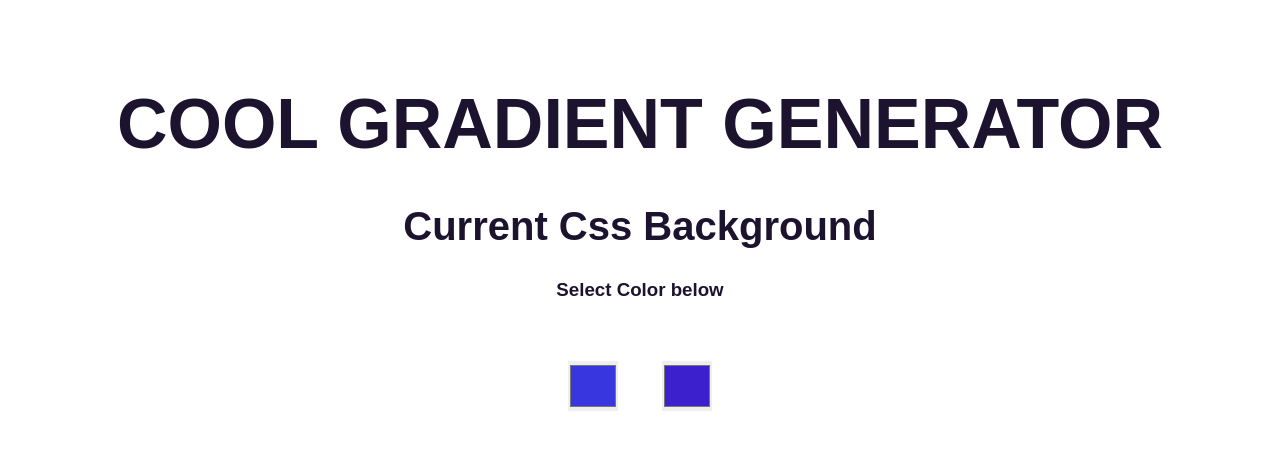
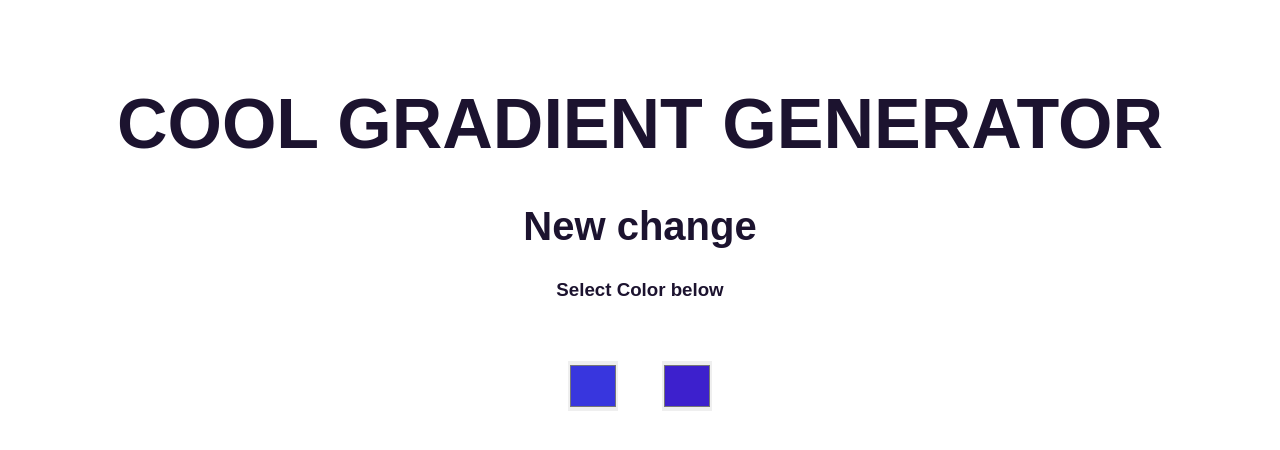
Before and after one commit to mdkaiyum75/Gradient-Generator, a plain HTML site: page index.html in a window 1280 px wide. Drawn offline with Linux system fonts and the light colour scheme.

Commit message:
somthing

```diff
--- a/index.html
+++ b/index.html
@@ -9,7 +9,7 @@
 </head>
 <body id="gradient">
     <h1>Cool Gradient Generator</h1>
-    <h2>Current Css Background</h2>
+    <h2>New change</h2>
     <h3>Select Color below </h3>
     <input type="color" name="color1" class="color1" value="#3836de">
     <input type="color" name="color2" class="color2" value="#3d20cd">
```
